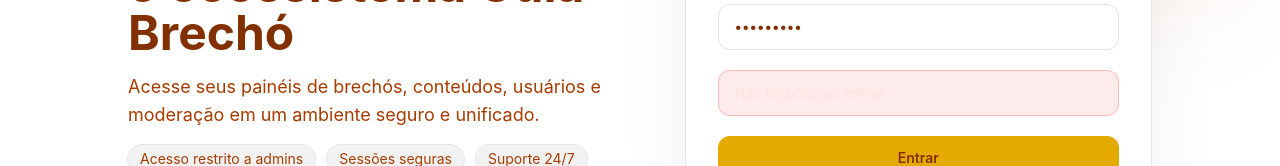
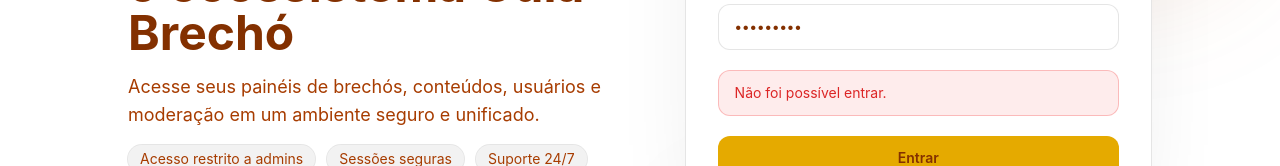
Before and after one commit to edufelip/Meer-WebDashboard, a Next.js app: page /login in a window 1280 px wide. Both pictures are taken after typing "name@example.com", "Sample123" into the empty fields and a click on the button "Entrar". Shown: the part 387-553 px from the top of the page. Built offline with nearby package versions, Linux system fonts and the light colour scheme; no server answers.

Commit message:
fix: improve contrast of login error message

```diff
--- a/app/login/page.tsx
+++ b/app/login/page.tsx
@@ -137,7 +137,7 @@ export default function LoginPage() {
           />
 
           {error && (
-            <div className="rounded-xl border border-red-400/40 bg-red-500/10 px-4 py-3 text-sm text-red-100">
+            <div className="rounded-xl border border-red-400/40 bg-red-500/10 px-4 py-3 text-sm text-red-600">
               {error}
             </div>
           )}
```
